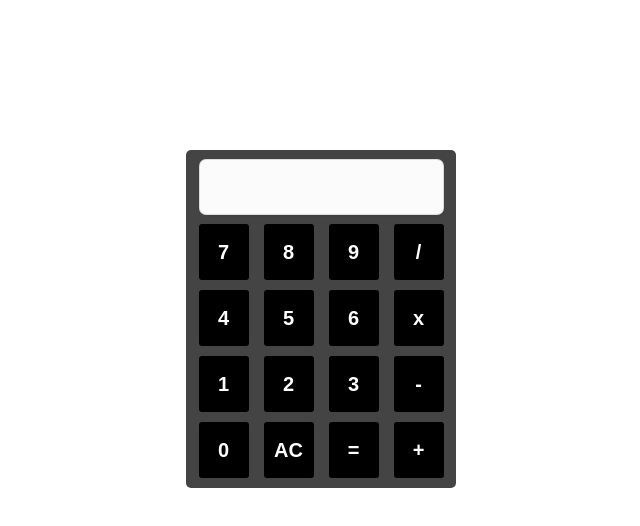
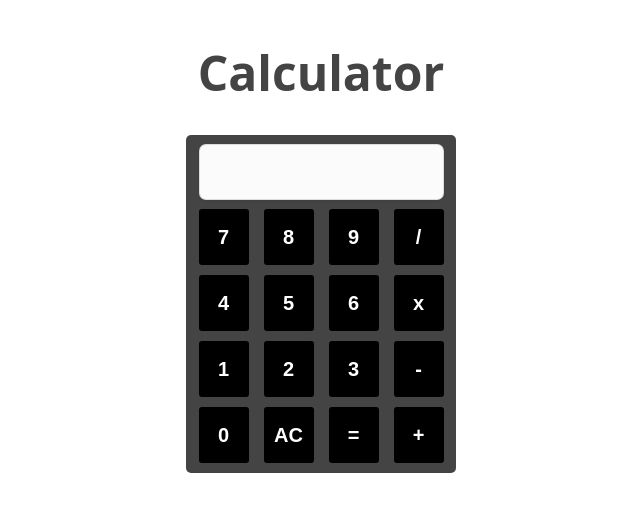
Before and after one commit to sai-ram-pendyala/calculator, a plain HTML site: page index.html in a window 1280 px wide. Shown: the whole page, without its empty margins (319-959 px from the left). Drawn offline with Linux system fonts and the light colour scheme.

Commit message:
Add heading for the site

```diff
--- a/index.html
+++ b/index.html
@@ -9,6 +9,9 @@
     <title>Calculator</title>
 </head>
 <body>
+    <div id="header">
+        <h1>Calculator</h1>
+    </div>
     <div class="calc">
         <div class="row">
             <input id="input" type="text" readonly>
--- a/stylesheet.css
+++ b/stylesheet.css
@@ -1,5 +1,20 @@
+#header{
+    text-align: center;
+}
+
+h1 {
+    font-family: 'Open Sans', sans-serif;
+    font-size: 48px;
+    font-weight: 700;
+    color: #454444;
+    text-shadow: 1px 1px 1px #fff;
+    text-align: center;
+    margin-top: 40px;
+    margin-bottom: 20px;
+}
+
 .calc {
-    margin: 150px auto;
+    margin: 30px auto;
     width: 250px;
     padding: 10px;
     border-radius: 5px;
```
